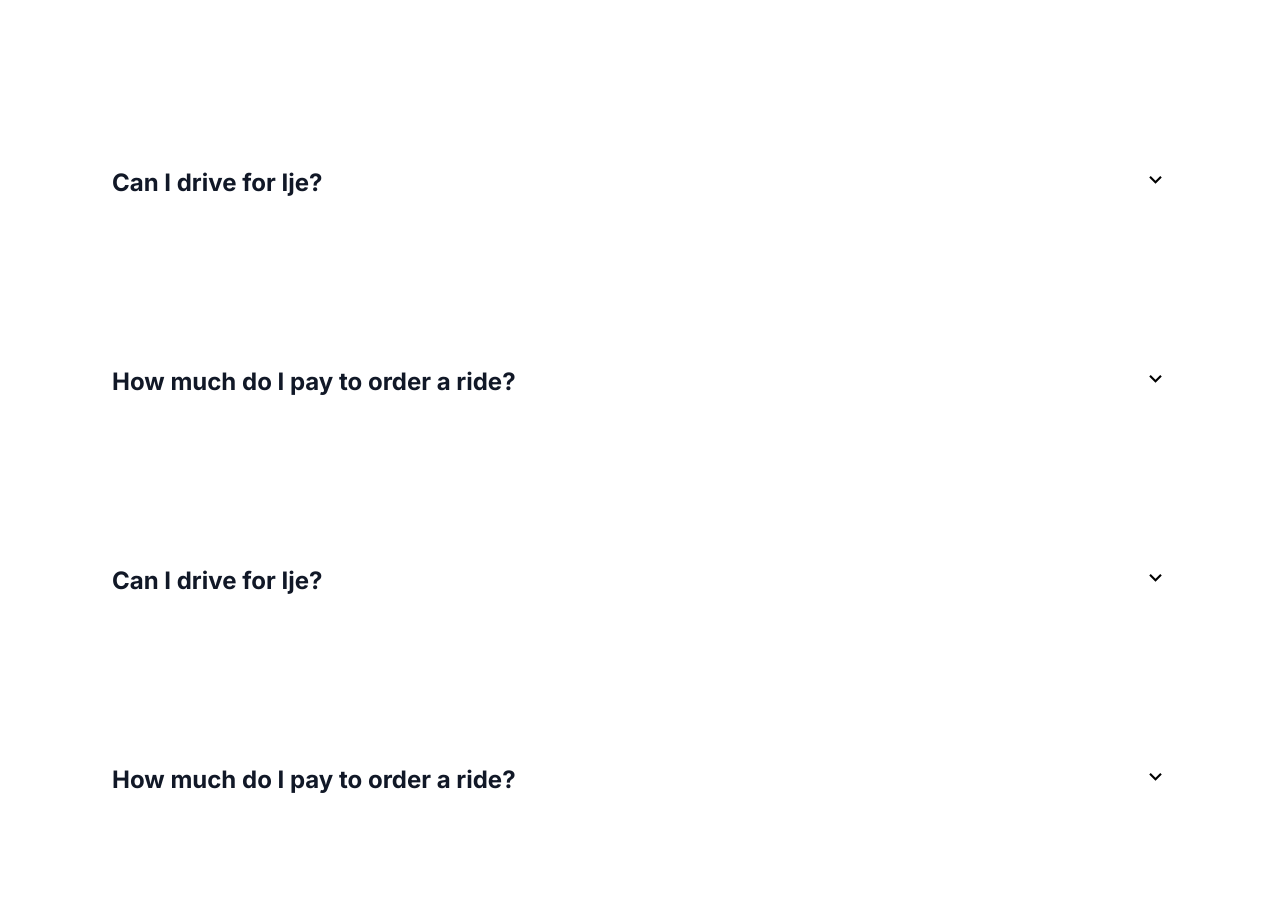
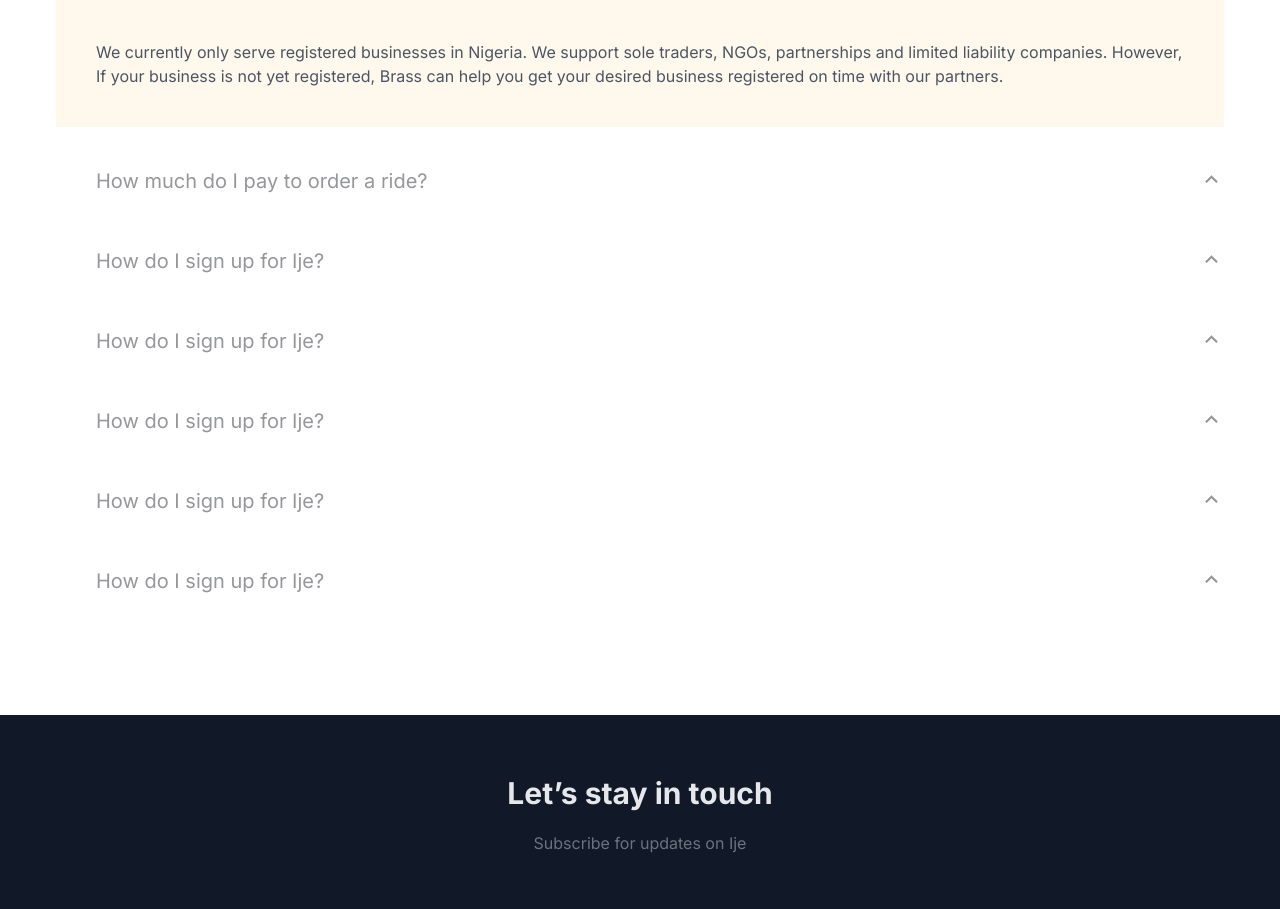
Before and after one commit to Abdullahi-auwalu/IJE, a Next.js app: page / in a window 1280 px wide. Shown: the part 3989-4898 px from the top of the page. Built offline with nearby package versions, Linux system fonts and the light colour scheme.

Commit message:
fixed a bug

```diff
--- a/src/app/page.tsx
+++ b/src/app/page.tsx
@@ -17,48 +17,7 @@ export default function Home() {
       <About />
       <HowItWorks />
       <Download />
-      <div className="py-20 w-full">
-        <div className="px-24 py-20 lg:px-32">
-          <h3 className="text-3xl font-extrabold text-[#111827] ">
-            Frequently Asked Questions
-          </h3>
-          <p className="mt-4 text-[#4B5563]">
-            We answered them so you don’t have to ask.
-          </p>
-        </div>
-        <AskedQuestions
-          question="How much do I pay to order a ride?"
-          answer="We currently only serve registered businesses in Nigeria. We support sole traders, NGOs, partnerships, and limited liability companies. However, If your business is not yet registered, Brass can help you get your desired business registered on time with our partners."
-        />
-        <AskedQuestions
-          question="Can I drive for Ije?"
-          answer="We currently only serve registered businesses in Nigeria. We support sole traders, NGOs, partnerships, and limited liability companies. However, If your business is not yet registered, Brass can help you get your desired business registered on time with our partners."
-        />
-        <AskedQuestions
-          question="How much do I pay to order a ride?"
-          answer="We currently only serve registered businesses in Nigeria. We support sole traders, NGOs, partnerships, and limited liability companies. However, If your business is not yet registered, Brass can help you get your desired business registered on time with our partners."
-        />
-        <AskedQuestions
-          question="Can I drive for Ije?"
-          answer="We currently only serve registered businesses in Nigeria. We support sole traders, NGOs, partnerships, and limited liability companies. However, If your business is not yet registered, Brass can help you get your desired business registered on time with our partners."
-        />
-        <AskedQuestions
-          question="How much do I pay to order a ride?"
-          answer="We currently only serve registered businesses in Nigeria. We support sole traders, NGOs, partnerships, and limited liability companies. However, If your business is not yet registered, Brass can help you get your desired business registered on time with our partners."
-        />
-        <AskedQuestions
-          question="Can I drive for Ije?"
-          answer="We currently only serve registered businesses in Nigeria. We support sole traders, NGOs, partnerships, and limited liability companies. However, If your business is not yet registered, Brass can help you get your desired business registered on time with our partners."
-        />
-        <AskedQuestions
-          question="How much do I pay to order a ride?"
-          answer="We currently only serve registered businesses in Nigeria. We support sole traders, NGOs, partnerships, and limited liability companies. However, If your business is not yet registered, Brass can help you get your desired business registered on time with our partners."
-        />
-        <AskedQuestions
-          question="Can I drive for Ije?"
-          answer="We currently only serve registered businesses in Nigeria. We support sole traders, NGOs, partnerships, and limited liability companies. However, If your business is not yet registered, Brass can help you get your desired business registered on time with our partners."
-        />
-      </div>
+      <AskedQuestions />
       <Footer />
     </main>
   );
--- a/src/components/AskedQuestions.tsx
+++ b/src/components/AskedQuestions.tsx
@@ -1,49 +1,105 @@
 "use client";
+
 import { useState } from "react";
-import { MdKeyboardArrowUp, MdKeyboardArrowDown } from "react-icons/md";
+import { MdKeyboardArrowUp } from "react-icons/md";
+import { MdKeyboardArrowDown } from "react-icons/md";
 
-interface AskedQuestionsProps {
-  question: string;
-  answer: string;
-}
-
-const AskedQuestions: React.FC<AskedQuestionsProps> = ({
-  question,
-  answer,
-}: AskedQuestionsProps) => {
+const AskedQuestions = () => {
   const [isTextVisible, setIsTextVisible] = useState(false);
 
   const handleClick = () => {
     setIsTextVisible(!isTextVisible);
   };
-
   return (
-    <div>
+    <div className="py-20 w-full">
+      <div className="px-24 py-20 lg:px-32">
+        <h3 className="text-3xl font-extrabold text-[#111827] ">
+          Frequently Asked Questions
+        </h3>
+        <p className="mt-4 text-[#4B5563]">
+          We answered them so you don’t have to ask.
+        </p>
+      </div>
       <div className=" px-14 w-auto">
-        <div
-          className={`px-14 lg:h-[199px] p-10 w-auto ${
-            isTextVisible ? "bg-[#FFF8ED]" : ""
-          }`}
-        >
+        <div className=" lg:h-[199px] bg-[#FFF8ED] p-10">
           <div className="flex w-full justify-between">
             <h3 className="pb-10 text-2xl text-[#111827] font-bold">
-              {question}
+              How do I sign up for Ije?
             </h3>
-            {isTextVisible ? (
-              <MdKeyboardArrowUp
-                size={25}
-                className="flex float-right cursor-pointer"
-                onClick={handleClick}
-              />
-            ) : (
-              <MdKeyboardArrowDown
-                size={25}
-                className="flex float-right cursor-pointer"
-                onClick={handleClick}
-              />
-            )}
+            <MdKeyboardArrowUp size={25} className="flex float-right" />
           </div>
-          {isTextVisible && <p className="text-[#4B5563]">{answer}</p>}
+          <p className="text-[#4B5563]">
+            We currently only serve registered businesses in Nigeria. We support
+            sole traders, NGOs, partnerships and limited liability companies.
+            However, If your business is not yet registered, Brass can help you
+            get your desired business registered on time with our partners.
+          </p>
+        </div>
+        <div>
+          <div className="flex w-full justify-between pt-10 pl-10">
+            <h3 className="pb-10 text-xl text-[#96979A]">
+              How much do I pay to order a ride?
+            </h3>
+            <MdKeyboardArrowUp
+              size={25}
+              className="flex float-right text-[#96979A]"
+            />
+          </div>
+        </div>
+        <div>
+          <div className="flex w-full justify-between pt-3 pl-10">
+            <h3 className="pb-10 text-xl text-[#96979A]">
+              How do I sign up for Ije?
+            </h3>
+            <MdKeyboardArrowUp
+              size={25}
+              className="flex float-right text-[#96979A]"
+            />
+          </div>
+        </div>
+        <div>
+          <div className="flex w-full justify-between pt-3 pl-10">
+            <h3 className="pb-10 text-xl text-[#96979A] ">
+              How do I sign up for Ije?
+            </h3>
+            <MdKeyboardArrowUp
+              size={25}
+              className="flex float-right text-[#96979A]"
+            />
+          </div>
+        </div>
+        <div>
+          <div className="flex w-full justify-between pt-3 pl-10">
+            <h3 className="pb-10 text-xl text-[#96979A] ">
+              How do I sign up for Ije?
+            </h3>
+            <MdKeyboardArrowUp
+              size={25}
+              className="flex float-right text-[#96979A]"
+            />
+          </div>
+        </div>
+        <div>
+          <div className="flex w-full justify-between pt-3 pl-10">
+            <h3 className="pb-10 text-xl text-[#96979A] ">
+              How do I sign up for Ije?
+            </h3>
+            <MdKeyboardArrowUp
+              size={25}
+              className="flex float-right text-[#96979A]"
+            />
+          </div>
+        </div>
+        <div>
+          <div className="flex w-full justify-between pt-3 pl-10">
+            <h3 className="pb-10 text-xl text-[#96979A] ">
+              How do I sign up for Ije?
+            </h3>
+            <MdKeyboardArrowUp
+              size={25}
+              className="flex float-right text-[#96979A]"
+            />
+          </div>
         </div>
       </div>
     </div>
@@ -51,6 +107,59 @@ const AskedQuestions: React.FC<AskedQuestionsProps> = ({
 };
 
 export default AskedQuestions;
+
+// import { useState } from "react";
+// import { MdKeyboardArrowUp, MdKeyboardArrowDown } from "react-icons/md";
+
+// interface AskedQuestionsProps {
+//   question: string;
+//   answer: string;
+// }
+
+// const AskedQuestions: React.FC<AskedQuestionsProps> = ({
+//   question,
+//   answer,
+// }: AskedQuestionsProps) => {
+//   const [isTextVisible, setIsTextVisible] = useState(false);
+
+//   const handleClick = () => {
+//     setIsTextVisible(!isTextVisible);
+//   };
+
+//   return (
+//     <div>
+//       <div className=" px-14 w-auto">
+//         <div
+//           className={`px-14 lg:h-[199px] p-10 w-auto ${
+//             isTextVisible ? "bg-[#FFF8ED]" : ""
+//           }`}
+//         >
+//           <div className="flex w-full justify-between">
+//             <h3 className="pb-10 text-2xl text-[#111827] font-bold">
+//               {question}
+//             </h3>
+//             {isTextVisible ? (
+//               <MdKeyboardArrowUp
+//                 size={25}
+//                 className="flex float-right cursor-pointer"
+//                 onClick={handleClick}
+//               />
+//             ) : (
+//               <MdKeyboardArrowDown
+//                 size={25}
+//                 className="flex float-right cursor-pointer"
+//                 onClick={handleClick}
+//               />
+//             )}
+//           </div>
+//           {isTextVisible && <p className="text-[#4B5563]">{answer}</p>}
+//         </div>
+//       </div>
+//     </div>
+//   );
+// };
+
+// export default AskedQuestions;
 
 // import React, { useState } from "react";
 // import { MdKeyboardArrowUp } from "react-icons/md";
```
